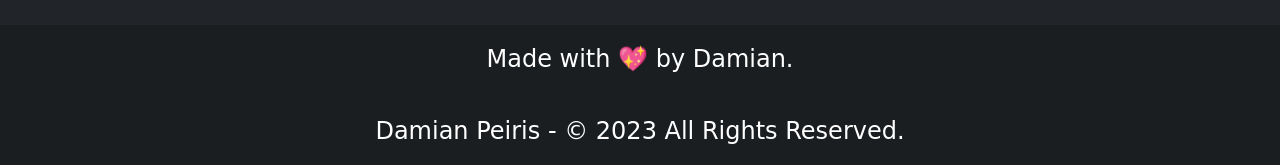
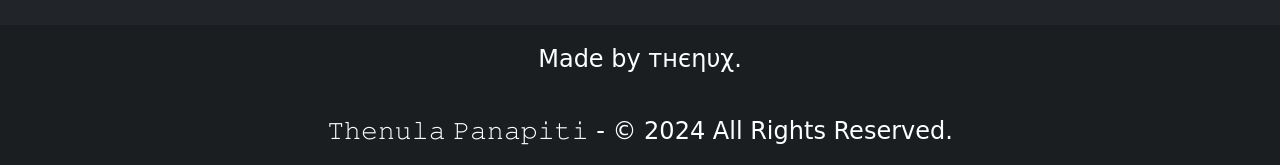
Before and after one commit to darkhackersl/Thenux-Movie-DL, a plain HTML site: page index.html in a window 1280 px wide. Shown: the part 1251-1416 px from the top of the page. Drawn offline with nearby package versions, Linux system fonts and the light colour scheme; some packages are replaced by stand-ins of ours; a script that the page names is missing; a web font is replaced by a local one.

Commit message:
Update index.html

```diff
--- a/index.html
+++ b/index.html
@@ -2,7 +2,7 @@
 <html lang="en">
 <head>
     <meta charset="UTF-8">
-    <title>CineHub - By Damian.</title>
+    <title>Thenux | Movie DL.</title>
     <!--Link Image.-->
     <meta content="https://www.svgrepo.com/show/492625/movie.svg"
           property="og:image"/>
@@ -14,7 +14,7 @@
     <!--Keywords.-->
     <meta content="Lyrics , Lyric Finder , Songs" name="keywords">
     <!--Author.-->
-    <meta content="Damian Peiris" name="author">
+    <meta content="Thenula Panapiti" name="author">
     <!--Viewport.-->
     <meta content="width=device-width, initial-scale=1.0" name="viewport">
     <!--CSS animation library. (https://Animate.style)-->
@@ -41,7 +41,7 @@
     <link href="https://cdnjs.cloudflare.com/ajax/libs/font-awesome/4.7.0/css/font-awesome.min.css" rel="stylesheet">
 </head>
 <body>
-<h1 class="animate__animated animate__rubberBand" id="title">CineHub <sup>By Damian.</sup></h1>
+<h1 class="animate__animated animate__rubberBand" id="title">Movie DL <sup>By Thenux.</sup></h1>
 <div class="mb-3">
     <input class="form-control animate__animated animate__zoomInDown" id="searchBar"
            placeholder="Type movie name + year for more accurate results!"
@@ -94,8 +94,8 @@
 
         <!-- Copyright -->
         <div class="text-center p-3 footerText" style="background-color: rgba(0, 0, 0, 0.2);">
-            Made with 💖 by Damian.<br> <br>
-            Damian Peiris - © 2023 All Rights Reserved.
+            Made by тнєηυχ.<br> <br>
+            𝚃𝚑𝚎𝚗𝚞𝚕𝚊 𝙿𝚊𝚗𝚊𝚙𝚒𝚝𝚒 - © 2024 All Rights Reserved.
         </div>
         <!-- Copyright -->
     </footer>
```
